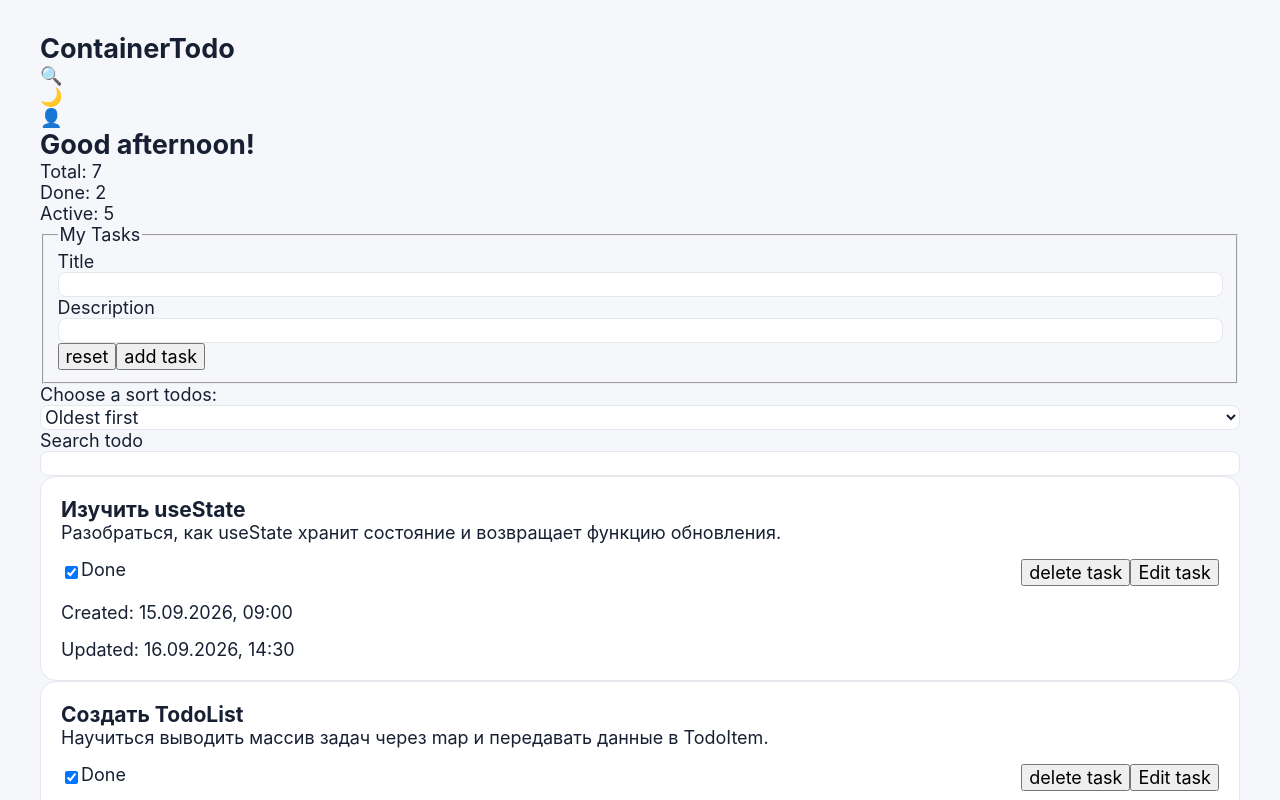
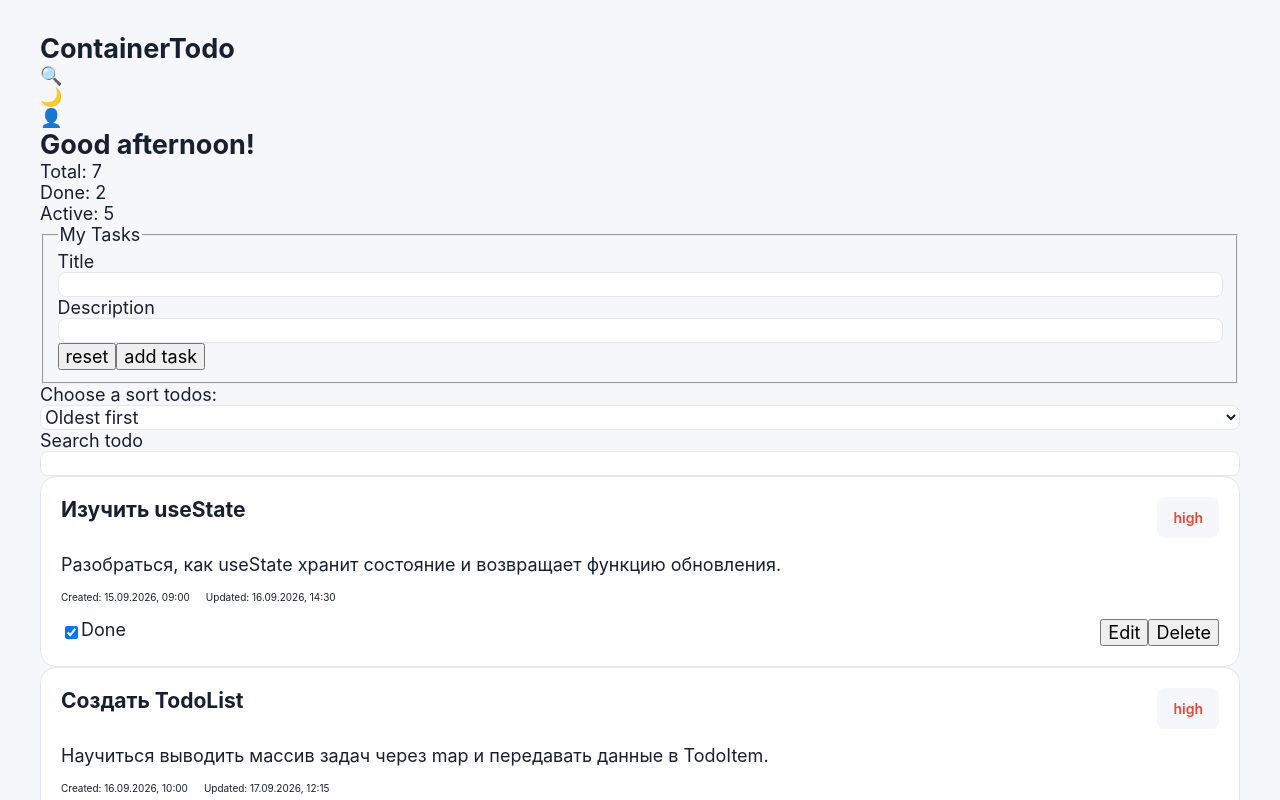
Before and after one commit to Mukhin001/todo-frontend, a React (Vite) app: page / in a window 1280 px wide. Shown: the top 800 px of the page. Built offline with nearby package versions, Linux system fonts and the light colour scheme.

Commit message:
поправлили сементику в компонентах TodoEditForm.tsx TodoItem.tsxи добавли стили

```diff
--- a/src/components/containerTodo/todoEditForm/TodoEditForm.tsx
+++ b/src/components/containerTodo/todoEditForm/TodoEditForm.tsx
@@ -1,4 +1,5 @@
 import type { Todo } from "../type";
+import "./todoEditForm.css";
 
 interface Props {
   todo: Todo;
@@ -27,31 +28,44 @@ const TodoEditForm = ({ todo, setIsEditing, onUpdateTask }: Props) => {
   };
 
   return (
-    <form onSubmit={onEditSubmitTask}>
-      <fieldset>
-        <legend>Edit Task</legend>
+    <form className="todo-edit-form" onSubmit={onEditSubmitTask}>
+      <fieldset className="todo-edit-form__fieldset">
+        <div className="flex justify-between">
+          <legend className="todo-edit-form__title">Edit Task</legend>
+          <button
+            type="button"
+            onClick={() => setIsEditing(false)}
+            aria-label="Close edit form"
+          >
+            ×
+          </button>
+        </div>
 
-        <p>
-          <label htmlFor="editTitle">edit task</label>
+        <div className="flex flex-column gap-2">
+          <label htmlFor="editTitle">Edit title</label>
           <input
             type="text"
             id="editTitle"
             name="editTitle"
             defaultValue={todo.title}
           />
-        </p>
+        </div>
 
-        <p>
-          <label htmlFor="editDescription">edit description</label>
+        <div className="flex flex-column gap-2">
+          <label htmlFor="editDescription">Edit description</label>
           <input
             type="text"
             id="editDescription"
             name="editDescription"
             defaultValue={todo.description}
           />
-        </p>
-
-        <button type="submit">save task</button>
+        </div>
+        <div className="todo-edit-form__actions">
+          <button type="button" onClick={() => setIsEditing(false)}>
+            Cancel
+          </button>
+          <button type="submit">Save</button>
+        </div>
       </fieldset>
     </form>
   );
--- /dev/null
+++ b/src/components/containerTodo/todoEditForm/todoEditForm.css
@@ -0,0 +1,20 @@
+.todo-edit-form__fieldset {
+  display: flex;
+  flex-direction: column;
+  gap: var(--space-4);
+
+  border: 0;
+}
+
+.todo-edit-form__title {
+  font-size: var(--font-size-lg);
+  font-weight: 600;
+}
+
+.todo-edit-form__actions {
+  display: flex;
+  justify-content: flex-end;
+  gap: var(--space-2);
+
+  padding-top: var(--space-2);
+}
--- a/src/components/containerTodo/todoItem/TodoItem.tsx
+++ b/src/components/containerTodo/todoItem/TodoItem.tsx
@@ -22,53 +22,26 @@ const TodoItem = ({
   const [isEditing, setIsEditing] = useState(false);
 
   return (
-    <li className="flex flex-column gap-2 todo-card">
+    <li className="todo-card flex flex-column gap-2">
       {!isEditing ? (
-        <div>
+        <>
+          <header className="flex justify-between">
             <h3>
               <HighlightText text={todo.title} query={searchTodo} />
             </h3>
+            <span
+              className={`todo-card__priority todo-card__priority--${todo.priority}`}
+            >
+              {todo.priority}
+            </span>
+          </header>
+
           <p>
             <HighlightText text={todo.description} query={searchTodo} />
           </p>
-        </div>
-      ) : (
-        <div>
-          <TodoEditForm
-            todo={todo}
-            setIsEditing={setIsEditing}
-            onUpdateTask={onUpdateTask}
-          />
-        </div>
-      )}
 
-      <div className="flex justify-between">
-        {!isEditing && (
-          <label htmlFor={`todo-done-${todo.id}`} className="flex pounter">
-            <input
-              id={`todo-done-${todo.id}`}
-              name={`todo-done-${todo.id}`}
-              type="checkbox"
-              checked={todo.done}
-              onChange={() => onToggleDone(todo.id)}
-            />
-            <span>{todo.done ? "Done" : "Active"}</span>
-          </label>
-        )}
-
-        <div>
-          {!isEditing && (
-            <button type="button" onClick={() => onDeleteTask(todo.id)}>
-              delete task
-            </button>
-          )}
-          <button type="button" onClick={() => setIsEditing((prev) => !prev)}>
-            {isEditing ? "Close edit" : "Edit task"}
-          </button>
-        </div>
-      </div>
-
-      <p>
+          <div className="todo-card__meta flex gap-2">
+            <p className="todo-card__date">
               Created:{" "}
               <time dateTime={todo.createdAt}>
                 {new Date(todo.createdAt).toLocaleString("ru-RU", {
@@ -82,7 +55,7 @@ const TodoItem = ({
             </p>
 
             {todo.updatedAt && (
-        <p>
+              <p className="todo-card__date">
                 Updated:{" "}
                 <time dateTime={todo.updatedAt}>
                   {new Date(todo.updatedAt).toLocaleString("ru-RU", {
@@ -95,6 +68,37 @@ const TodoItem = ({
                 </time>
               </p>
             )}
+          </div>
+
+          <footer className="flex justify-between">
+            <label htmlFor={`todo-done-${todo.id}`} className="flex pointer">
+              <input
+                id={`todo-done-${todo.id}`}
+                name={`todo-done-${todo.id}`}
+                type="checkbox"
+                checked={todo.done}
+                onChange={() => onToggleDone(todo.id)}
+              />
+              <span>{todo.done ? "Done" : "Active"}</span>
+            </label>
+
+            <div className="todo-card__actions">
+              <button type="button" onClick={() => setIsEditing(true)}>
+                Edit
+              </button>
+              <button type="button" onClick={() => onDeleteTask(todo.id)}>
+                Delete
+              </button>
+            </div>
+          </footer>
+        </>
+      ) : (
+        <TodoEditForm
+          todo={todo}
+          setIsEditing={setIsEditing}
+          onUpdateTask={onUpdateTask}
+        />
+      )}
     </li>
   );
 };
--- a/src/components/containerTodo/todoItem/todoItem.css
+++ b/src/components/containerTodo/todoItem/todoItem.css
@@ -4,3 +4,31 @@
   border: 1px solid var(--color-border);
   border-radius: var(--radius-lg);
 }
+
+.todo-card__date {
+  font-size: var(--font-size-xs);
+}
+
+.todo-card__priority {
+  flex-shrink: 0;
+
+  padding: var(--space-1) var(--space-2);
+
+  border-radius: var(--radius-sm);
+
+  font-size: var(--font-size-sm);
+  font-weight: 600;
+  background: var(--color-bg);
+}
+
+.todo-card__priority--high {
+  color: var(--color-danger);
+}
+
+.todo-card__priority--medium {
+  color: var(--color-warning);
+}
+
+.todo-card__priority--low {
+  color: var(--color-text-secondary);
+}
--- a/src/styles/layout.css
+++ b/src/styles/layout.css
@@ -40,7 +40,7 @@
   gap: var(--space-6);
 }
 
-.pounter {
+.pointer {
   cursor: pointer;
 }
 
--- a/src/styles/variables.css
+++ b/src/styles/variables.css
@@ -20,6 +20,9 @@
 
   --font-family-base: Inter, system-ui, sans-serif;
 
+  --font-size-xxs: 0.5rem;
+  --font-size-xs: 0.625rem;
+  --font-size-s: 0.75rem;
   --font-size-sm: 0.875rem;
   --font-size-md: 1rem;
   --font-size-lg: 1.125rem;
```
Lines whose indentation alone changed are shown as unchanged.
